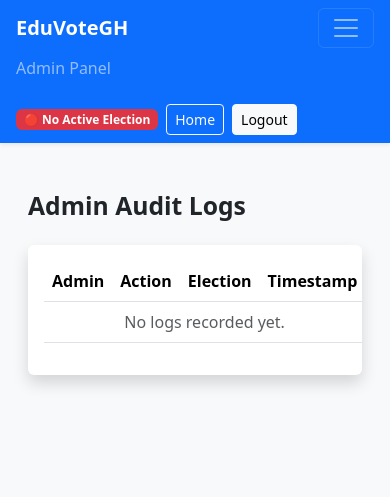
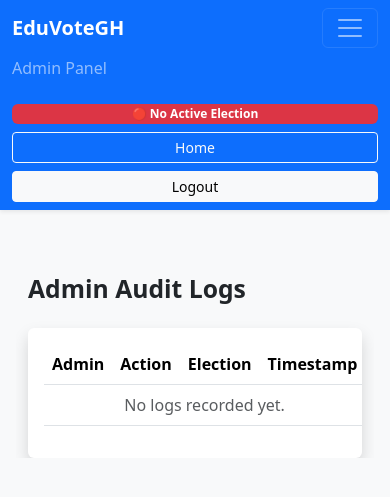
Before and after one commit to courageadawuduaar-cmd/EduVoteGH, a Django app: page /control/logs/ in a window 390 px wide, after a click that opens the changed part. Shown: the top 497 px of the page. Run offline with Django 5.2, Linux system fonts and the light colour scheme; the visitor is signed in with stand-in values (Sample User, id 1); data comes from the database, SQL or seed files in the repository; data that the repository does not hold is empty.

Commit message:
Improved base layout for mobile responsiveness

```diff
--- a/templates/core/base.html
+++ b/templates/core/base.html
@@ -2,92 +2,95 @@
 <html lang="en">
 <head>
     <meta charset="UTF-8">
-    <meta name="viewport" content="width=device-width, initial-scale=1">
+
+    <!-- CRITICAL FOR MOBILE -->
+    <meta name="viewport" content="width=device-width, initial-scale=1, maximum-scale=1">
+
     <title>{% block title %}EduVoteGH{% endblock %}</title>
 
-    <!-- Bootstrap CSS -->
     <link href="https://cdn.jsdelivr.net/npm/bootstrap@5.3.2/dist/css/bootstrap.min.css" rel="stylesheet">
-
-    <!-- Chart.js -->
     <script src="https://cdn.jsdelivr.net/npm/chart.js"></script>
 
     <style>
-        body {
+        html, body {
+            max-width: 100%;
             overflow-x: hidden;
+        }
+
+        img {
+            max-width: 100%;
+            height: auto;
+        }
+
+        .container, .container-fluid {
+            overflow-x: hidden;
+        }
+
+        .table-responsive {
+            overflow-x: auto;
+        }
+
+        * {
+            word-wrap: break-word;
         }
     </style>
 </head>
 
 <body class="bg-light">
 
-<nav class="navbar navbar-expand-lg navbar-dark bg-primary mb-4 shadow-sm">
-    <div class="container-fluid px-3">
+<nav class="navbar navbar-expand-lg navbar-dark bg-primary shadow-sm">
+    <div class="container-fluid">
 
-        <!-- Brand -->
-        <a class="navbar-brand fw-bold fs-5" href="#">
+        <a class="navbar-brand fw-bold fs-5 text-truncate" href="#">
             EduVoteGH
             {% if institution %}
-                <span class="ms-2 small text-light">
+                <span class="small d-block d-md-inline">
                     | {{ institution.name }}
                 </span>
             {% endif %}
         </a>
 
-        <!-- Navbar Toggle -->
-        <button class="navbar-toggler" type="button" data-bs-toggle="collapse"
-                data-bs-target="#navbarNav" aria-controls="navbarNav"
-                aria-expanded="false" aria-label="Toggle navigation">
+        <button class="navbar-toggler" type="button"
+                data-bs-toggle="collapse"
+                data-bs-target="#navbarNav">
             <span class="navbar-toggler-icon"></span>
         </button>
 
-        <!-- Navbar Content -->
         <div class="collapse navbar-collapse" id="navbarNav">
 
             <ul class="navbar-nav me-auto">
-                {% if user.is_authenticated %}
-                    {% if request.user.is_staff %}
-                        <li class="nav-item">
-                            <a class="nav-link" href="{% url 'admin_panel' %}">
-                                Admin Panel
-                            </a>
-                        </li>
-                    {% endif %}
+                {% if user.is_authenticated and request.user.is_staff %}
+                <li class="nav-item">
+                    <a class="nav-link" href="{% url 'admin_panel' %}">
+                        Admin Panel
+                    </a>
+                </li>
                 {% endif %}
             </ul>
 
-            <!-- Right Side -->
             {% if user.is_authenticated %}
-            <div class="d-flex align-items-center flex-wrap gap-2 mt-3 mt-lg-0">
+            <div class="d-flex flex-column flex-lg-row gap-2 mt-3 mt-lg-0">
 
-                <!-- Election Status -->
                 {% if active_election %}
-                    <span class="badge bg-success">
-                        🟢 Active Election
-                    </span>
+                    <span class="badge bg-success text-center">🟢 Active Election</span>
                 {% else %}
-                    <span class="badge bg-danger">
-                        🔴 No Active Election
-                    </span>
+                    <span class="badge bg-danger text-center">🔴 No Active Election</span>
                 {% endif %}
 
-                <!-- Home Button -->
                 {% if user.is_staff %}
-                    <a class="btn btn-outline-light btn-sm" href="{% url 'admin_panel' %}">
+                    <a class="btn btn-outline-light btn-sm w-100 w-lg-auto"
+                       href="{% url 'admin_panel' %}">
                         Home
                     </a>
                 {% else %}
-                    <a class="btn btn-outline-light btn-sm" href="{% url 'vote_dashboard' %}">
+                    <a class="btn btn-outline-light btn-sm w-100 w-lg-auto"
+                       href="{% url 'vote_dashboard' %}">
                         Home
                     </a>
                 {% endif %}
 
-                <!-- Welcome Text (Hidden on small screens) -->
-                <span class="navbar-text text-white d-none d-md-inline">
-                    Welcome, {{ user.username }}
-                </span>
-
-                <!-- Logout -->
-                <a class="btn btn-light btn-sm" href="{% url 'voter_logout' %}">
+                <a class="btn btn-light btn-sm w-100 w-lg-auto"
+                   href="{% url 'voter_logout' %}">
                     Logout
                 </a>
 
@@ -98,11 +101,11 @@
     </div>
 </nav>
 
-<div class="container-fluid px-3 px-md-4">
+<div class="container-fluid py-3 px-3">
 
     {% if messages %}
         {% for message in messages %}
-            <div class="alert alert-success alert-dismissible fade show shadow-sm" role="alert">
+            <div class="alert alert-success alert-dismissible fade show" role="alert">
                 {{ message }}
                 <button type="button" class="btn-close" data-bs-dismiss="alert"></button>
             </div>
@@ -113,7 +116,6 @@
 
 </div>
 
-<!-- Bootstrap JS -->
 <script src="https://cdn.jsdelivr.net/npm/bootstrap@5.3.2/dist/js/bootstrap.bundle.min.js"></script>
 
 </body>
```
